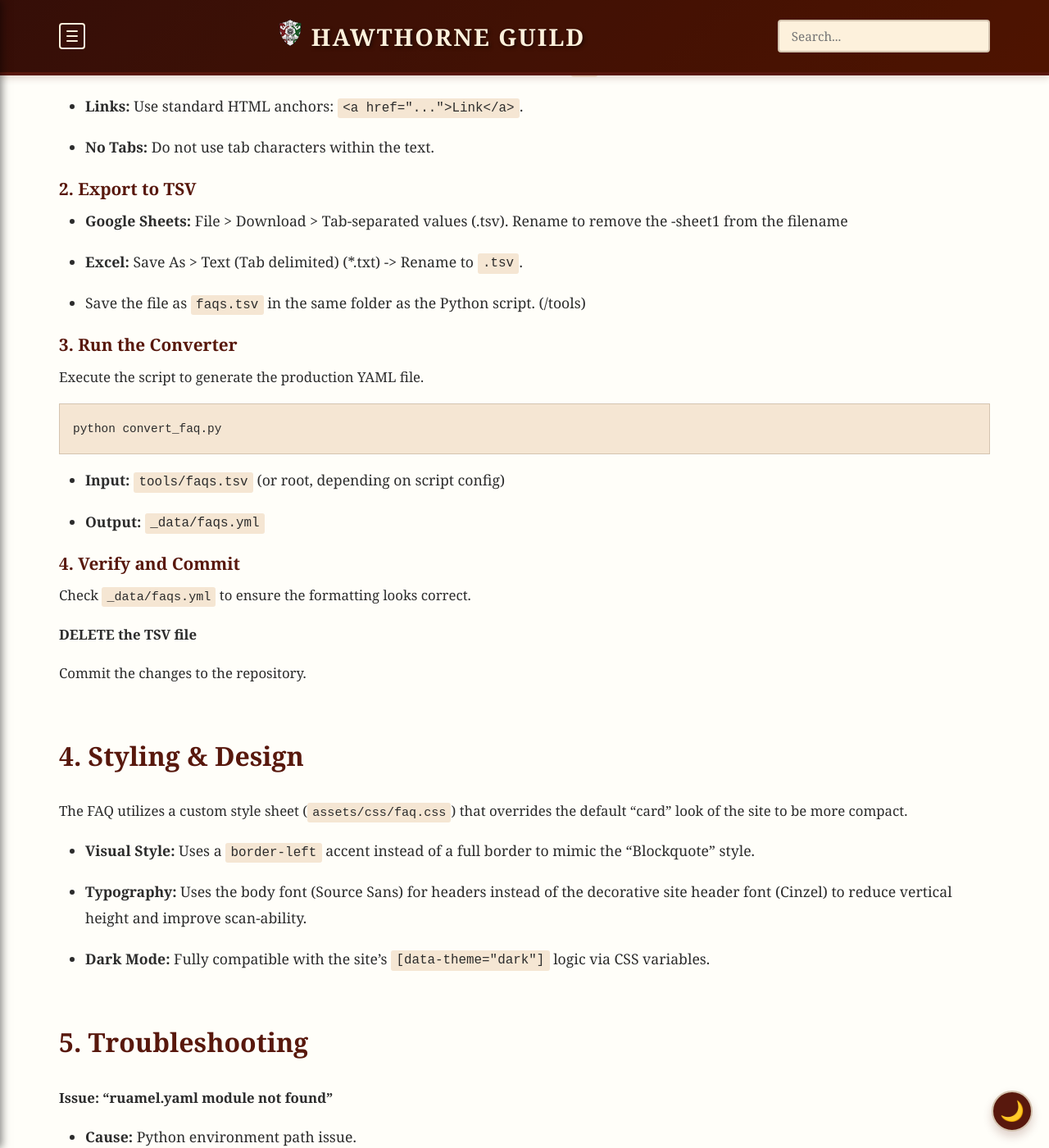
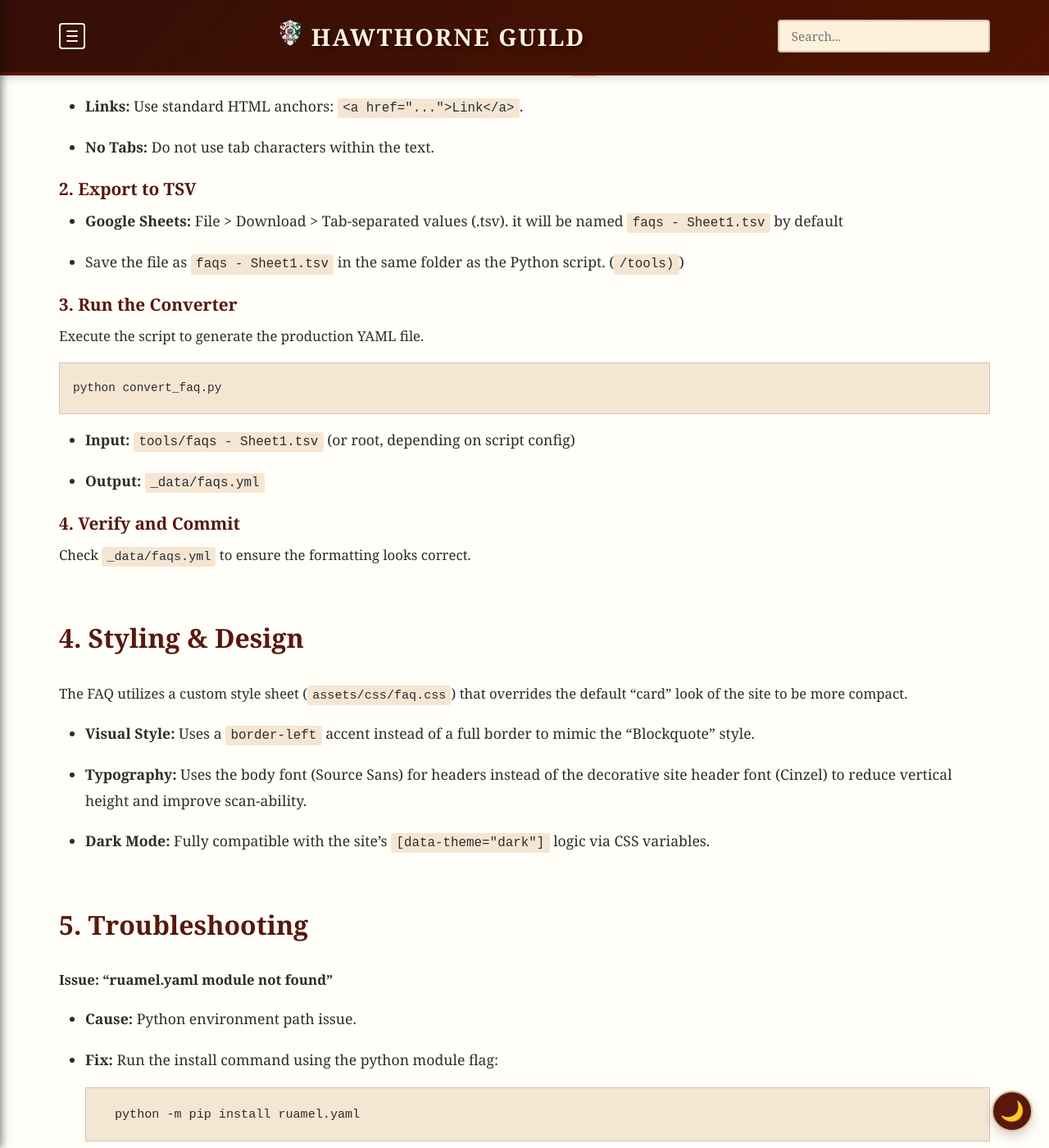
Before and after one commit to coconutswallow/Guides, a Jekyll site: the page built from _help/FAQ-engineering.md, in a window 1280 px wide and 1400 px high, scrolled down 2396 px. Shown: the whole window at 82% size. Built offline with Jekyll 4.4.1, drawn with Linux system fonts in a browser that asks for light colours; comment, search, counter and statistics services are not loaded.

Commit message:
faq improvements

````diff
--- a/_help/FAQ-engineering.md
+++ b/_help/FAQ-engineering.md
@@ -83,11 +83,9 @@
 
 #### 2. Export to TSV
 
-- **Google Sheets:** File > Download > Tab-separated values (.tsv).  Rename to remove the -sheet1 from the filename
+- **Google Sheets:** File > Download > Tab-separated values (.tsv).  it will be named `faqs - Sheet1.tsv` by default
 
-- **Excel:** Save As > Text (Tab delimited) (*.txt) -> Rename to `.tsv`.
-
-- Save the file as `faqs.tsv` in the same folder as the Python script. (/tools)
+- Save the file as `faqs - Sheet1.tsv` in the same folder as the Python script. (`/tools)`)
 
 
 #### 3. Run the Converter
@@ -98,7 +96,7 @@
 python convert_faq.py
 ```
 
-- **Input:** `tools/faqs.tsv` (or root, depending on script config)
+- **Input:** `tools/faqs - Sheet1.tsv` (or root, depending on script config)
 
 - **Output:** `_data/faqs.yml`
 
@@ -106,11 +104,6 @@
 #### 4. Verify and Commit
 
 Check `_data/faqs.yml` to ensure the formatting looks correct.
-
-**DELETE the TSV file**
-
-Commit the changes to the repository.
-
 
 
 
--- a/faq.html
+++ b/faq.html
@@ -34,15 +34,19 @@
   <div class="faq-list">
 
     {% for item in site.data.faqs %}
+      {% if item %}
         <div
           class="faq-item"
           data-category="{{ item.category }}"
           x-show="( $el.dataset.category && activeCategories.includes($el.dataset.category) && (searchTerm === '' || $el.textContent.toLowerCase().includes(searchTerm.toLowerCase())) )"
         >
+          <p class="faq-item-category">{{ item.category }}</p>
+
           <h4>{{ item.question }}</h4>
 
           {{ item.answer | markdownify }}
         </div>
+      {% endif %}
     {% endfor %}
 
   </div>
````
Also changed, not shown: assets/css/faq.css (+8 -0 lines), tools/convert-faq.py (+60 -30 lines), tools/faqs - Sheet1.tsv (added, +11 -0 lines). Lines whose indentation alone changed are shown as unchanged.
